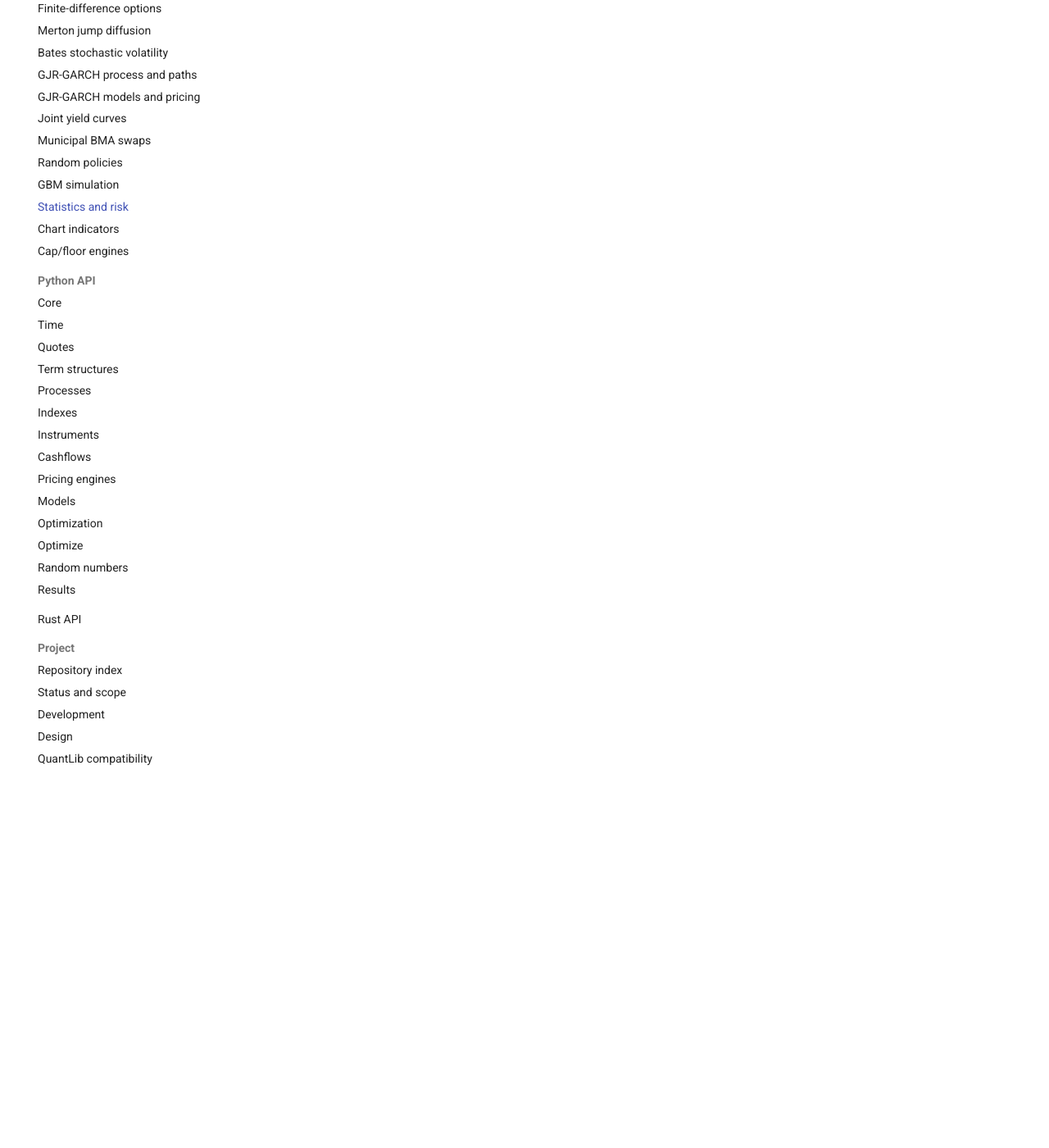
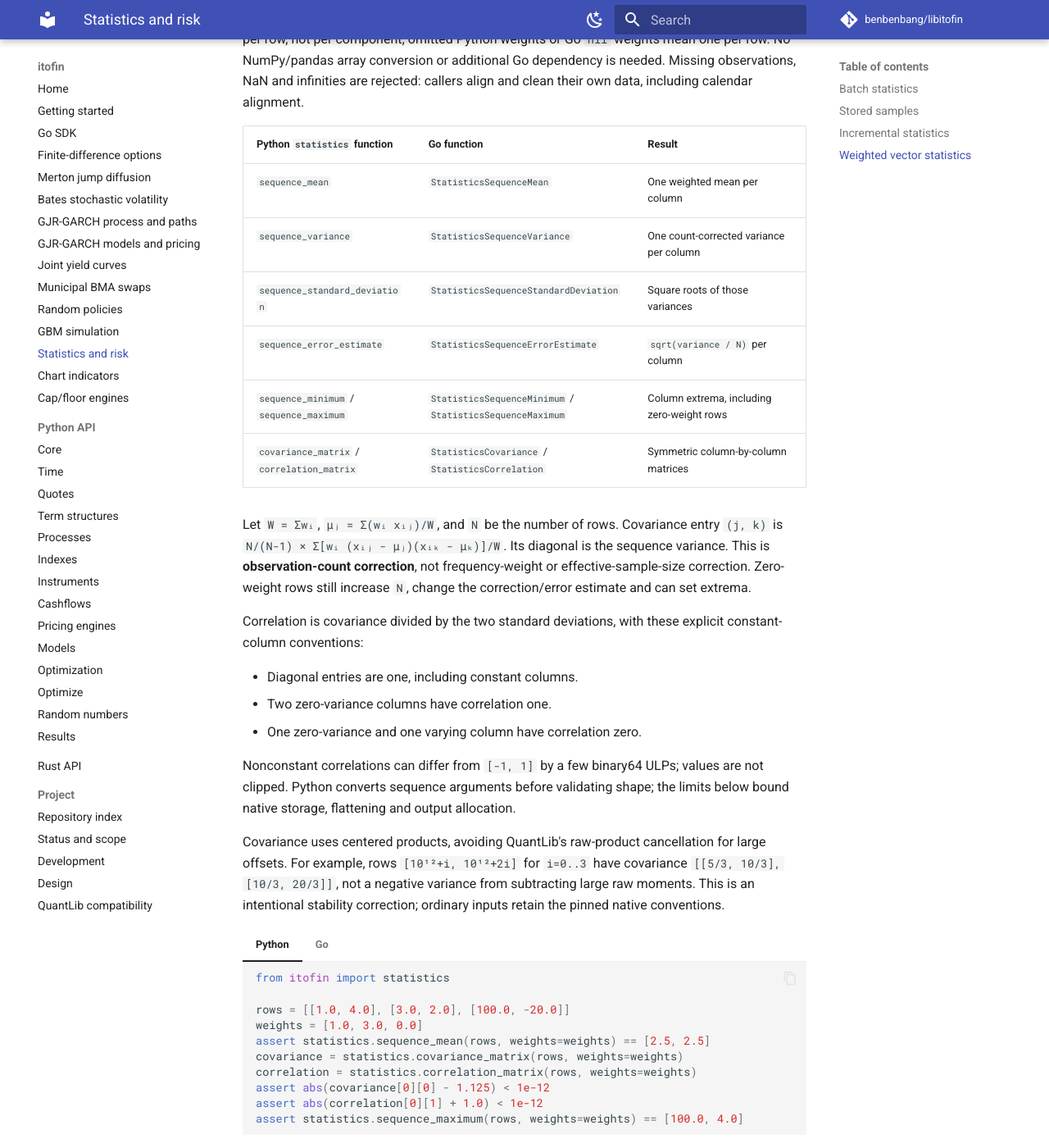
Before and after one commit to benbenbang/libitofin, an MkDocs documentation site: the page built from docs/docs/statistics.md, in a window 1280 px wide and 1400 px high, scrolled down 2415 px. Shown: the whole window at 82% size. Built offline with MkDocs 1.6.1 and Material for MkDocs 9.7.7, drawn with Linux system fonts in a browser that asks for light colours; comment, search, counter and statistics services are not loaded; some of the changed text lies outside the part shown.

Commit message:
docs(statistics): document weighted sequence statistics behavior
Document row layout, per-row weights, count correction, numerical limits, and paired Python/Go examples.

ref #1166

````diff
--- a/docs/docs/statistics.md
+++ b/docs/docs/statistics.md
@@ -155,3 +155,96 @@
     if err != nil { panic(err) }
     _ = mean
     ```
+
+## Weighted vector statistics
+
+Sequence batch functions treat each **row as one observation** and each column
+as one component. All rows must have the same positive width. Pass one optional
+nonnegative weight per row, not per component; omitted Python weights or Go
+`nil` weights mean one per row. No NumPy/pandas array conversion or additional Go dependency is
+needed. Missing observations, NaN and infinities are rejected: callers align
+and clean their own data, including calendar alignment.
+
+| Python `statistics` function | Go function | Result |
+| --- | --- | --- |
+| `sequence_mean` | `StatisticsSequenceMean` | One weighted mean per column |
+| `sequence_variance` | `StatisticsSequenceVariance` | One count-corrected variance per column |
+| `sequence_standard_deviation` | `StatisticsSequenceStandardDeviation` | Square roots of those variances |
+| `sequence_error_estimate` | `StatisticsSequenceErrorEstimate` | `sqrt(variance / N)` per column |
+| `sequence_minimum` / `sequence_maximum` | `StatisticsSequenceMinimum` / `StatisticsSequenceMaximum` | Column extrema, including zero-weight rows |
+| `covariance_matrix` / `correlation_matrix` | `StatisticsCovariance` / `StatisticsCorrelation` | Symmetric column-by-column matrices |
+
+Let `W = Σwᵢ`, `μⱼ = Σ(wᵢ xᵢⱼ)/W`, and `N` be the number of rows.
+Covariance entry `(j, k)` is
+`N/(N-1) × Σ[wᵢ (xᵢⱼ - μⱼ)(xᵢₖ - μₖ)]/W`.
+Its diagonal is the sequence variance. This is **observation-count correction**,
+not frequency-weight or effective-sample-size correction. Zero-weight rows still
+increase `N`, change the correction/error estimate and can set extrema.
+
+Correlation is covariance divided by the two standard deviations, with these
+explicit constant-column conventions:
+
+- Diagonal entries are one, including constant columns.
+- Two zero-variance columns have correlation one.
+- One zero-variance and one varying column have correlation zero.
+
+Nonconstant correlations can differ from `[-1, 1]` by a few binary64 ULPs;
+values are not clipped. Python converts sequence arguments before validating
+shape; the limits below bound native storage, flattening and output allocation.
+
+Covariance uses centered products, avoiding QuantLib's raw-product cancellation
+for large offsets. For example, rows `[10¹²+i, 10¹²+2i]` for `i=0..3` have
+covariance `[[5/3, 10/3], [10/3, 20/3]]`, not a negative variance from subtracting
+large raw moments. This is an intentional stability correction; ordinary inputs
+retain the pinned native conventions.
+
+=== "Python"
+
+    ```python
+    from itofin import statistics
+
+    rows = [[1.0, 4.0], [3.0, 2.0], [100.0, -20.0]]
+    weights = [1.0, 3.0, 0.0]
+    assert statistics.sequence_mean(rows, weights=weights) == [2.5, 2.5]
+    covariance = statistics.covariance_matrix(rows, weights=weights)
+    correlation = statistics.correlation_matrix(rows, weights=weights)
+    assert abs(covariance[0][0] - 1.125) < 1e-12
+    assert abs(correlation[0][1] + 1.0) < 1e-12
+    assert statistics.sequence_maximum(rows, weights=weights) == [100.0, 4.0]
+    ```
+
+=== "Go"
+
+    ```go
+    import itofin "github.com/benbenbang/libitofin/sdk/go"
+
+    rows := [][]float64{{1, 4}, {3, 2}, {100, -20}}
+    weights := []float64{1, 3, 0}
+    mean, err := itofin.StatisticsSequenceMean(rows, weights)
+    if err != nil { panic(err) }
+    covariance, err := itofin.StatisticsCovariance(rows, weights)
+    if err != nil { panic(err) }
+    correlation, err := itofin.StatisticsCorrelation(rows, weights)
+    if err != nil { panic(err) }
+    _, _, _ = mean, covariance, correlation
+    ```
+
+Vector results are Python `list[float]` or Go `[]float64`; matrices are
+Python `list[list[float]]` or Go `[][]float64`, with independent rows. Rust batch
+inputs and Rust/C matrix outputs use flattened row-major storage. All functions
+are stateless and return independent results, with no binding handles or sessions.
+Every new sequence query, including min/max, requires a positive total weight. Mean/min/max need one row; variance, deviation, error
+estimate and matrices need at least two. This stricter sequence-batch rule does
+not change scalar `GeneralStatistics` min/max behavior.
+
+Limits are 256 columns, 100,000 rows and 1,000,000 input values. Matrix requests
+also require `rows × columns² ≤ 100,000,000`; output matrices have at most 65,536
+entries. Invalid shapes, mismatched weight counts, negative/nonfinite weights,
+zero total weight, exceeded limits and nonfinite arithmetic/results
+return errors, not partial output. Tiny positive weights do not grant additional
+sample-count or work-limit capacity.
+
+Rust also provides `SequenceStatistics::new(dimension)` and `add_weighted` for
+an owned accumulator; the binding APIs expose only these batch operations.
+Independent native and exact-centered fixtures are in
+[`sdk/go/testdata/sequence-statistics`](https://github.com/benbenbang/libitofin/tree/main/sdk/go/testdata/sequence-statistics).
````
Also changed, not shown: 2 other files.
